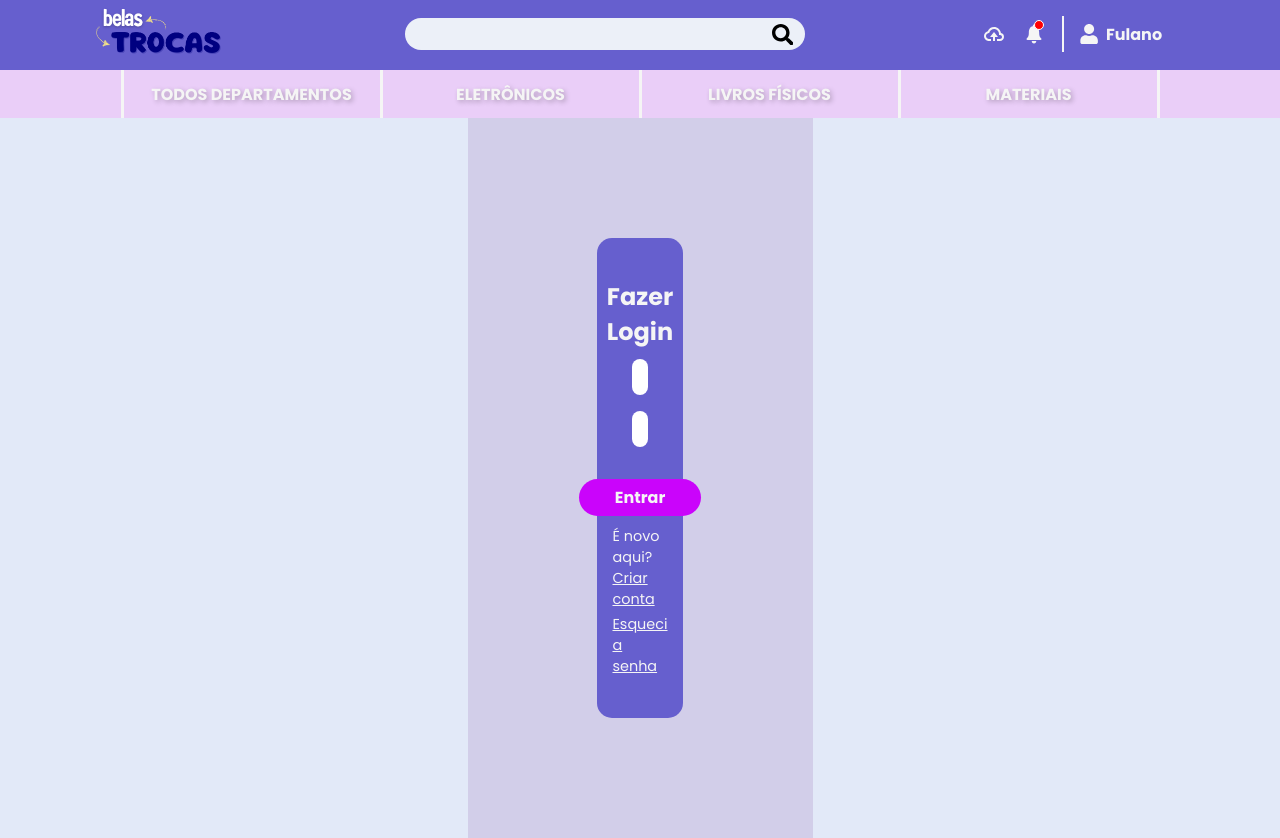
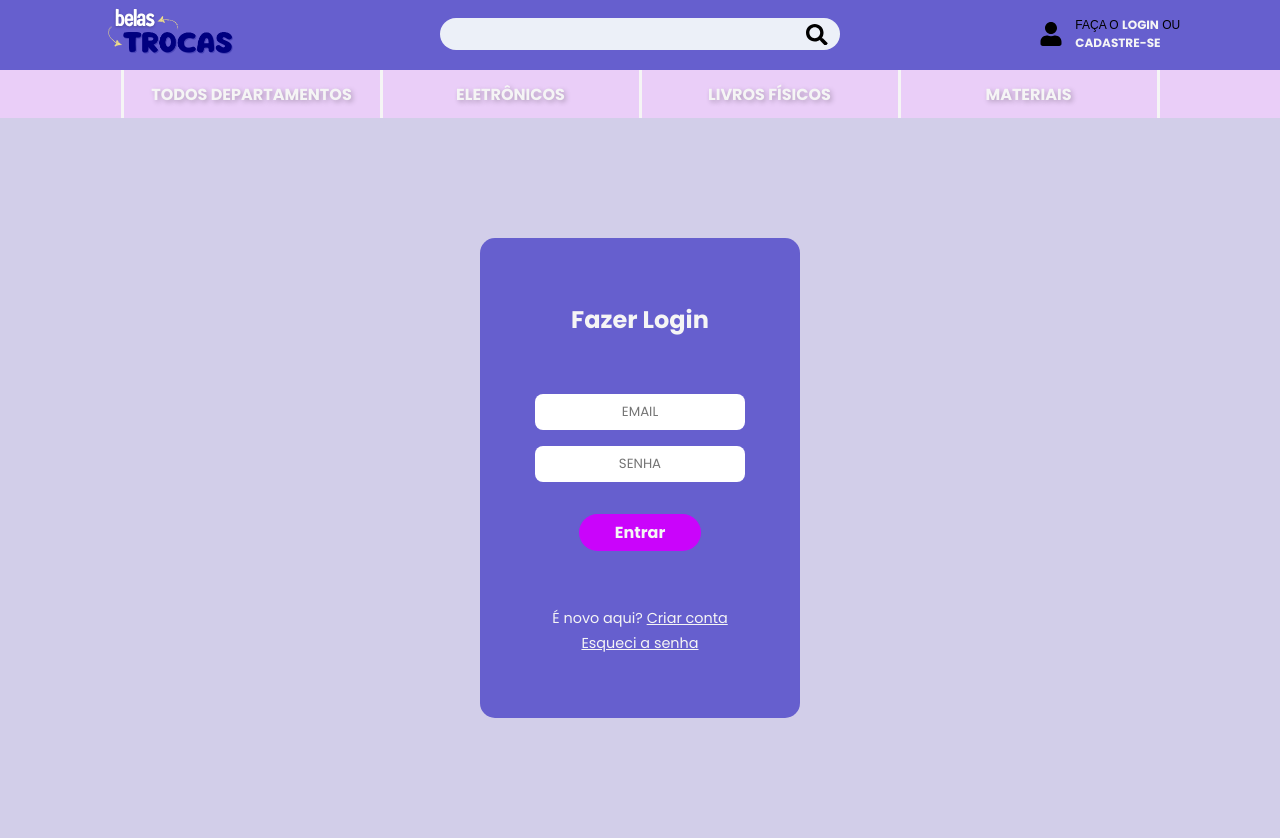
Before and after one commit to rafaelvilaveras/PIME---Belas-Trocas, a React app: page /u/entrar in a window 1280 px wide. Shown: the part 2-840 px from the top of the page. Built offline with nearby package versions, Linux system fonts and the light colour scheme; a web font is replaced by a local one.

Commit message:
Fix (Login, Signup, password visibility)

```diff
--- a/src/components/compare-input.js
+++ b/src/components/compare-input.js
@@ -40,7 +40,7 @@ const CompareInput = ({type}) => {
                     ref={oiRef}
                     name={type.toUpperCase()}
                     className='c-input'
-                    type={type === 'password' ? see ? 'text' : 'password' : type }
+                    type={type === 'password' ? seeC ? 'text' : 'password' : type }
                     placeholder={portugues().toUpperCase()}
                     autoComplete={type === 'password' ? 'off' : ''}
                     onChange={(e)=>{
@@ -70,7 +70,7 @@ const CompareInput = ({type}) => {
                 <input
                     name={'C'+type.toUpperCase()}
                     className={valid === ('') ? 'c-input ': valid === true ? 'c-input c-true' : 'c-input c-false' }
-                    type={type === 'password' ? seeC ? 'text' : 'password' : type }
+                    type={type === 'password' ? see ? 'text' : 'password' : type }
                     placeholder={'CONFIRME '+portugues().toUpperCase()}
                     autoComplete={type === 'password' ? 'off' : ''}
                     onChange={(e)=>{
--- a/src/components/navbar.js
+++ b/src/components/navbar.js
@@ -18,7 +18,7 @@ const Navbar = ({userInfo}) => {
 
     const location = useLocation();
     const codintionP = (location.pathname === '/entrar') || (location.pathname === '/cadastro')
-    const logged = true;
+    const logged = false;
     const [userMenu, toggleUM] = useState(false);
     const [nb, toggleNB] = useState(false);
 
--- a/src/css/login.css
+++ b/src/css/login.css
@@ -1,4 +1,5 @@
 .l-page {
+    width: 100%;
     height: 90vh;
     justify-content: center;
     align-items: center;
@@ -8,6 +9,7 @@
 .l-container {
     width: 25%;
     height: 60vh;
+    max-height: 35rem;
     justify-content: space-around;
     align-items: center;
     padding: 2.25rem;
--- a/src/css/signin.css
+++ b/src/css/signin.css
@@ -1,4 +1,5 @@
 .s-page {
+    width: 100%;
     height: 90vh;
     justify-content: center;
     align-items: center;
```
